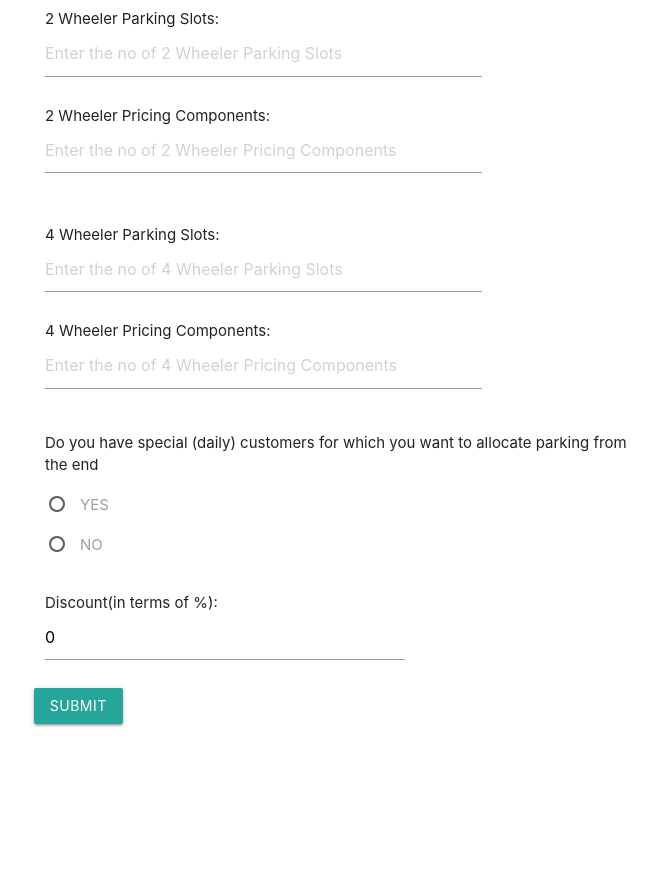
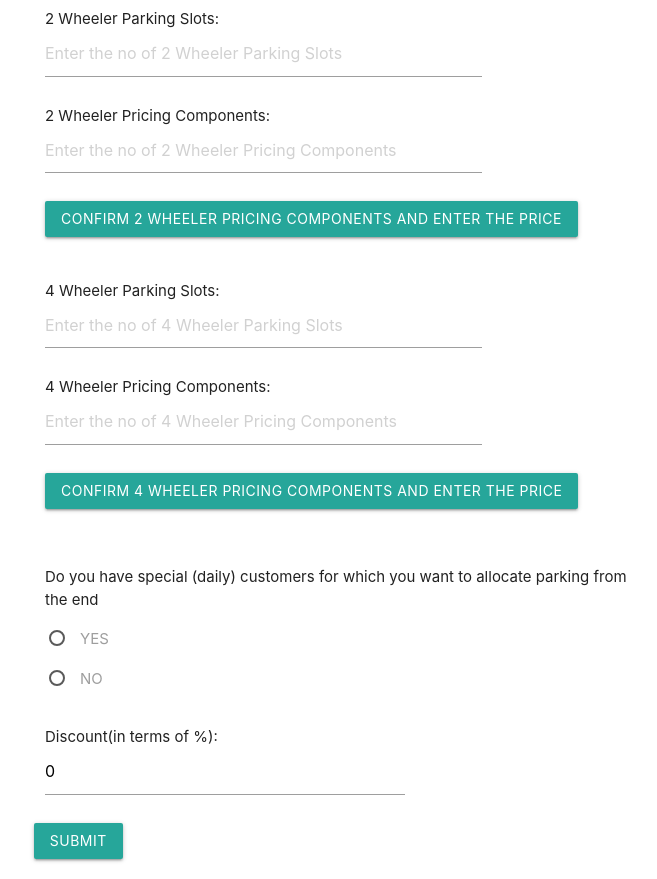
Before and after one commit to KushRohra/car_parking_RFID, a Flask app: page /admin_register in a window 1280 px wide. Shown: the part 478-1357 px from the top of the page, without its empty margins (147-804 px from the left). Before the commit the page ends 1205 px from the top, so only its background shows below. Run offline with Flask 2, Linux system fonts and the light colour scheme.

Commit message:
generating additional form fields for user to enter resgisteration data

```diff
--- a/static/js/admin/admin_register.js
+++ b/static/js/admin/admin_register.js
@@ -1,6 +1,8 @@
 var errorArea = document.getElementById('formValidator');
 
 document.getElementById("repeat_password").addEventListener("keyup", checkPassword);
+document.getElementById("enter_2_wheeler").addEventListener("click", wheeler2);
+document.getElementById("enter_4_wheeler").addEventListener("click", wheeler4);
 
 function checkPassword() {
     var repeat_password = document.getElementById("repeat_password").value;
@@ -14,3 +16,25 @@ function checkPassword() {
         errorArea.style.color = 'green';
     }
 }
+
+function wheeler2() {
+    document.getElementById("form_2").innerHTML = ``;
+    var price2_slots = document.getElementById("price_2").value;
+    var price2_form = `<form class="col s12">`;
+    for(var i=0;i<price2_slots;i++) {
+        price2_form += `Enter: <input id="form2_`+(i+1)+`" type="text"></input>`;
+    }
+    document.getElementById("form_2").innerHTML = price2_form;
+    price2_form = `</form>`;
+}
+
+function wheeler4() {
+    document.getElementById("form_4").innerHTML = ``;
+    var price4_slots = document.getElementById("price_4").value;
+    var price4_form = `<form class="s12">`;
+    for(var i=0;i<price4_slots;i++) {
+        price4_form += `Enter: <input id="form4_`+(i+1)+`" type="text"></input>`;
+    }
+    document.getElementById("form_4").innerHTML = price4_form;
+    price4_form = `</form>`;
+}
--- a/templates/admin/admin_register.html
+++ b/templates/admin/admin_register.html
@@ -14,7 +14,7 @@
 		<h2 class="display-2">Fill in the following Details</h2>
 		<p>(All of the details are required)</p>
 		<br>
-		<form method="POST" class="col s12" id="register_form">
+		<form method="POST" class="col s12">
 			<div class="row">
 				<div class="col s6">
 					Shop Email: <input type="email" name="shop_email" id="shop_email" placeholder="Enter you Shop Email" required>
@@ -30,7 +30,7 @@
 					Password: <input type="password" name="password" id="password" placeholder="Enter the Password you want to keep" required>
 				</div>
 				<div class="col s6">
-					Rapeat Password: <input type="password" name="repeat_password" id="repeat_password" placeholder="Re-Type your password" onkeyup="checkPassword()" required>
+					Rapeat Password: <input type="password" name="repeat_password" id="repeat_password" placeholder="Re-Type your password" required>
 				</div>
 			</div>
 			<div class="row">
@@ -48,6 +48,9 @@
 					2 Wheeler Pricing Components: <input type="number" name="price_2" id="price_2" placeholder="Enter the no of 2 Wheeler Pricing Components" required>
 				</div>
 			</div>
+			<a id="enter_2_wheeler" class="btn">Confirm 2 wheeler Pricing Components and enter the price</a>
+			<br>
+			<div id="form_2" class="row"></div>
 			<br>
 			<div class="row">
 				<div class="col s6">
@@ -59,6 +62,10 @@
 					4 Wheeler Pricing Components: <input type="number" name="price_4" id="price_4" placeholder="Enter the no of 4 Wheeler Pricing Components" required>
 				</div>
 			</div>
+			<a id="enter_4_wheeler" class="btn">Confirm 4 wheeler Pricing Components and enter the price</a>
+			<br>
+			<div id="form_4" class="row"></div>
+			<br>
 			<div class="row">
 				<div class="col s8">
 					<p>Do you have special (daily) customers for which you want to allocate parking from the end</p>
```
